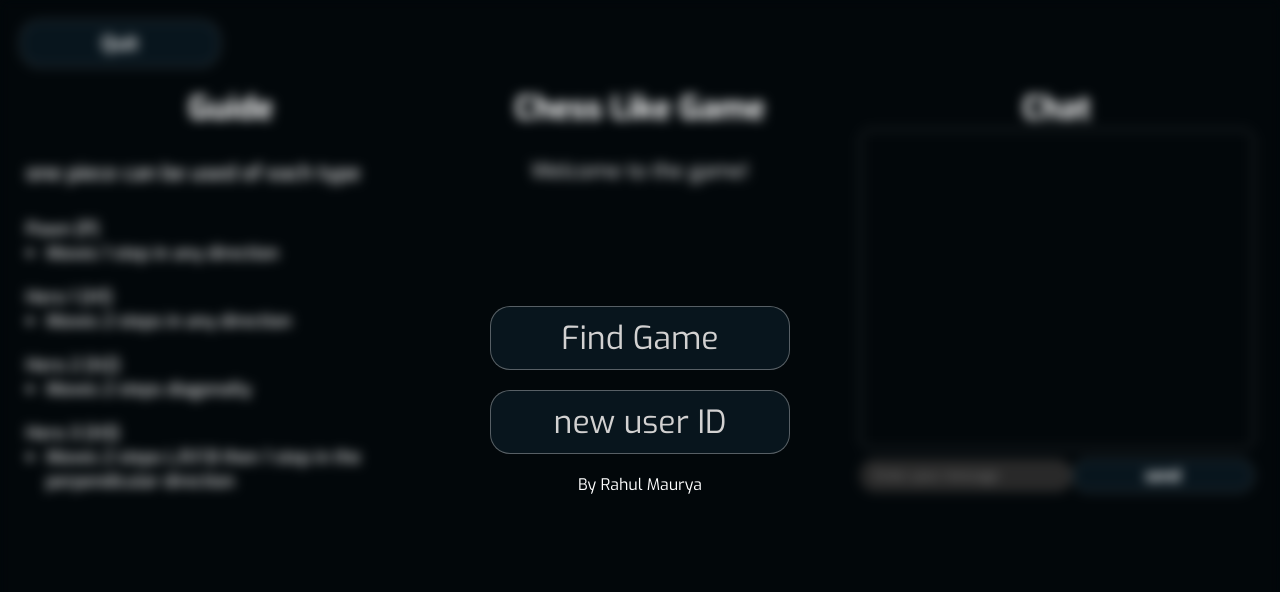
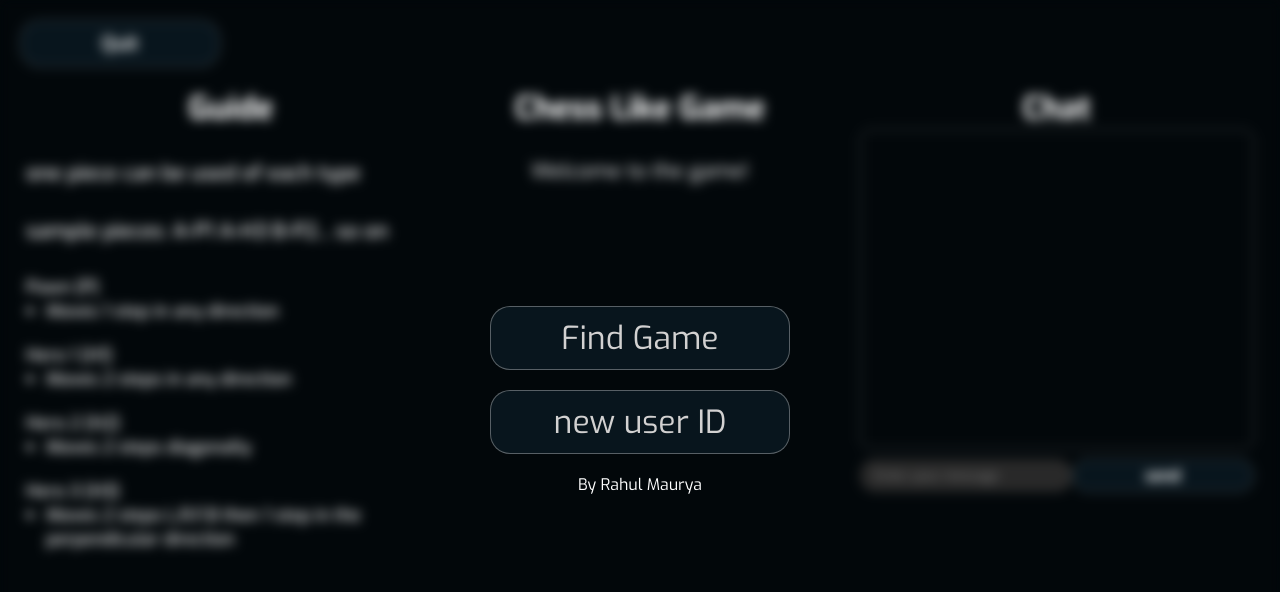
Before and after one commit to blitzRahul/Rahul_21BCY10192_hitwicket, a website: page client/game_client.html in a window 1280 px wide. Drawn offline with Linux system fonts and the light colour scheme.

Commit message:
change guide

```diff
--- a/client/game_client.html
+++ b/client/game_client.html
@@ -20,6 +20,7 @@
     <div class="instructions-container player-color">
         <h1>Guide</h1>
         <div style="font-weight: 500;font-size: 1.3rem;margin-top: 30px;">one piece can be used of each type</div>
+        <div style="font-weight: 500;font-size: 1.3rem;margin-top: 30px;">sample pieces: A-P1 A-H3 B-P2... so on</div>
         <div style="font-weight: 500;font-size: 1.1rem;margin-top: 30px;">
             Pawn (P)
             <ul style="padding-left: 20px; margin-bottom: 20px;">
```
